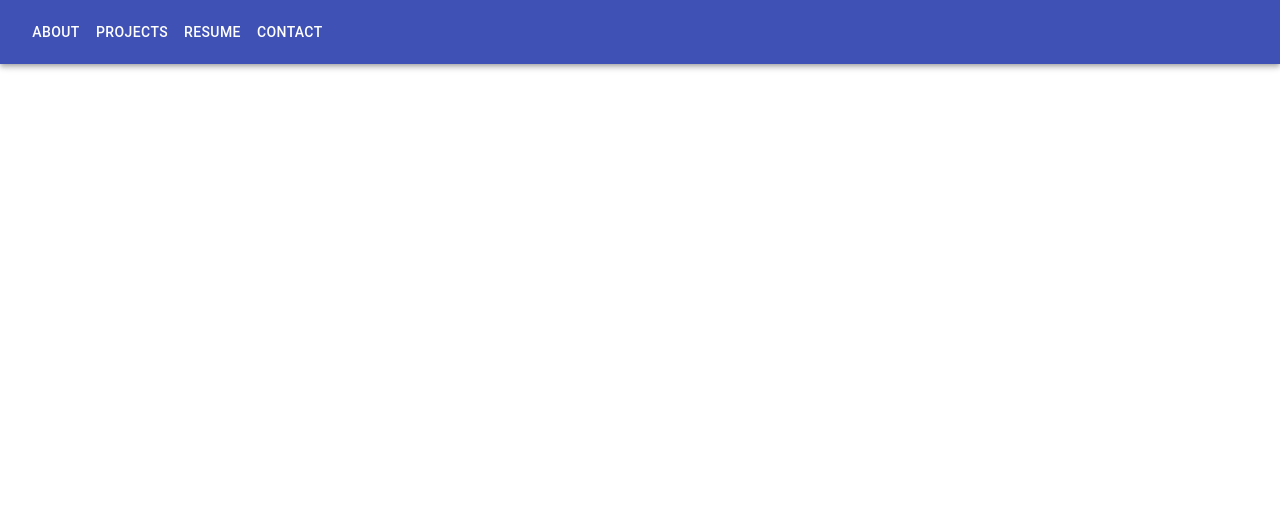
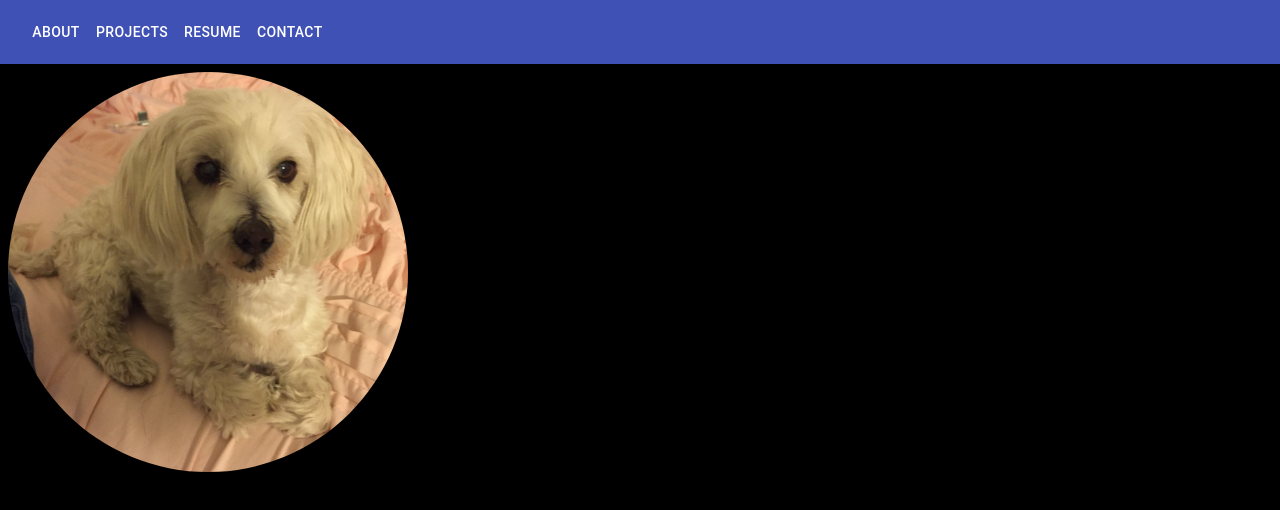
Before and after one commit to DeviantSchemist/react-portfolio2, a React (Create React App) app: page / in a window 1280 px wide. Shown: the top 510 px of the page. Built offline with nearby package versions, Linux system fonts and the light colour scheme.

Commit message:
made avatar

```diff
--- /dev/null
+++ b/src/About.js
@@ -0,0 +1,30 @@
+import React from 'react';
+import { makeStyles } from '@material-ui/core/styles';
+import Avatar from '@material-ui/core/Avatar';
+import Grid from '@material-ui/core/Grid';
+import Poodle from './Poodle.jpg'
+
+const useStyles = makeStyles((theme) => ({
+  root: {
+    display: 'flex',
+    '& > *': {
+      margin: theme.spacing(1),
+    },
+  },
+  large: {
+    width: theme.spacing(50),
+    height: theme.spacing(50),
+  },
+}));
+
+const About = () => {
+  const classes = useStyles()
+
+  return (
+    <div className={classes.root}>
+      <Avatar alt="Poodle" src={Poodle} className={classes.large} />
+    </div>
+  )
+}
+
+export default About
--- a/src/App.js
+++ b/src/App.js
@@ -1,8 +1,12 @@
 import NavBar from './NavBar'
+import About from './About'
 
 const App = () => {
   return (
-    <NavBar />
+    <>
+      <NavBar />
+      <About />
+    </>
   )
 }
 
--- a/src/index.css
+++ b/src/index.css
@@ -34,6 +34,7 @@ footer, header, hgroup, menu, nav, section {
 }
 body {
 	line-height: 1;
+	background-color: black;
 }
 ol, ul {
 	list-style: none;
```
Also changed, not shown: src/Poodle.jpg (added).
